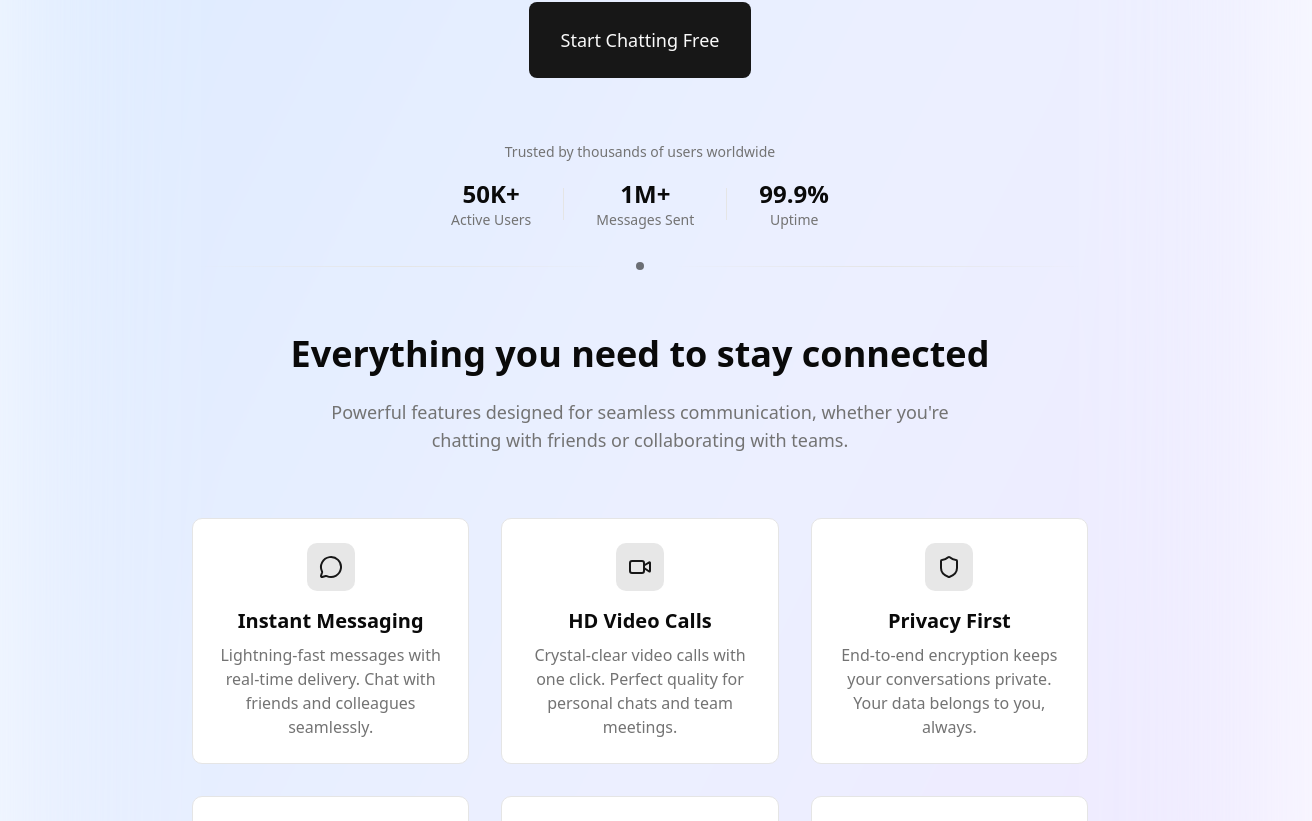
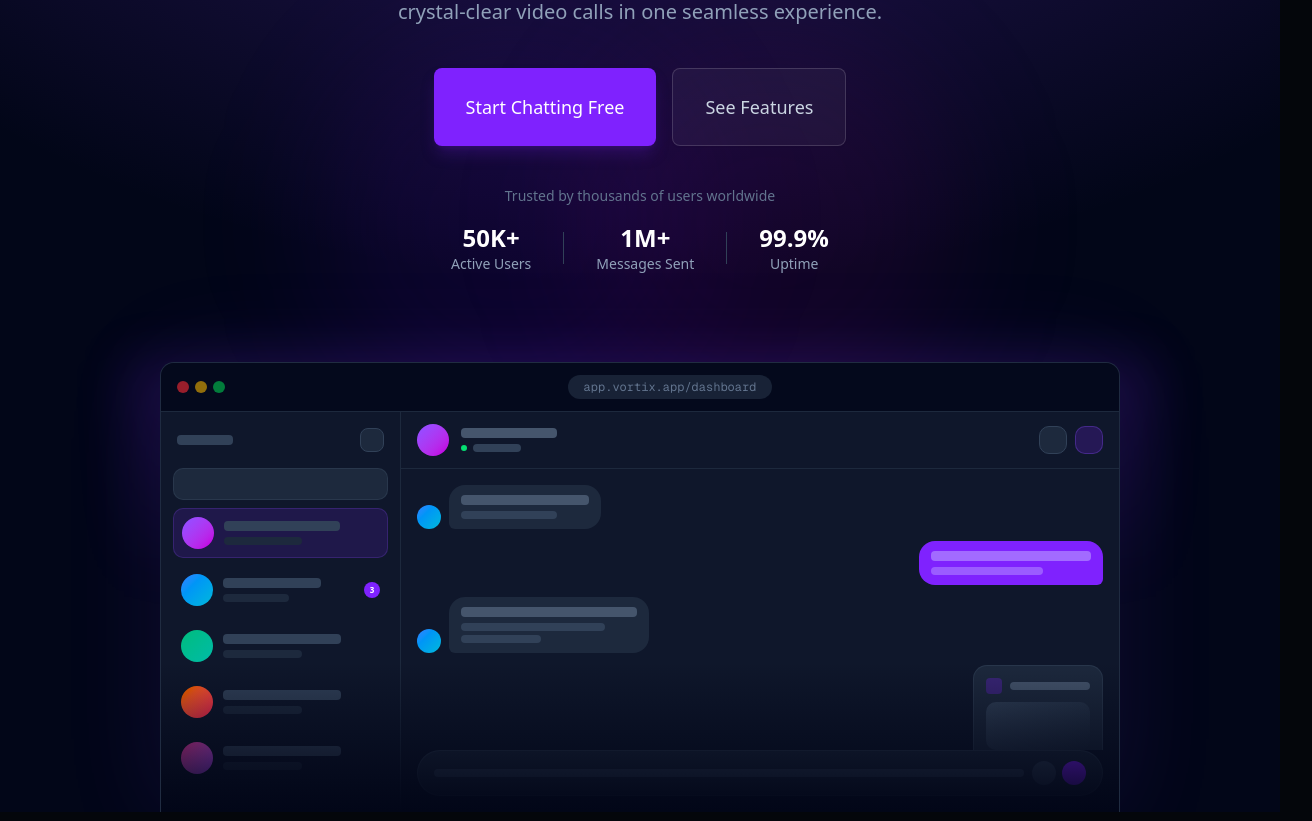
Before and after one commit to JulianCeleita/vortix-connect, a Next.js app: page / in a window 1280 px wide. Shown: the part 419-1240 px from the top of the page, 1312 px wide, since content can reach past the window. Built offline with nearby package versions, Linux system fonts and the light colour scheme; no server answers.

Commit message:
UI Upgraded

```diff
--- a/app/(signed-in)/layout.tsx
+++ b/app/(signed-in)/layout.tsx
@@ -16,7 +16,7 @@ import "stream-chat-react/dist/css/v2/index.css";
 function Layout({ children }: { children: React.ReactNode }) {
   return (
     <UserSyncWrapper>
-      <Chat client={streamClient}>
+      <Chat client={streamClient} theme="str-chat__theme-dark">
         <SidebarProvider
           style={
             {
--- a/app/globals.css
+++ b/app/globals.css
@@ -46,70 +46,70 @@
 :root {
   --radius: 0.625rem;
   --background: oklch(1 0 0);
-  --foreground: oklch(0.145 0 0);
+  --foreground: oklch(0.13 0.005 265);
   --card: oklch(1 0 0);
-  --card-foreground: oklch(0.145 0 0);
+  --card-foreground: oklch(0.13 0.005 265);
   --popover: oklch(1 0 0);
-  --popover-foreground: oklch(0.145 0 0);
-  --primary: oklch(0.205 0 0);
+  --popover-foreground: oklch(0.13 0.005 265);
+  --primary: oklch(0.54 0.26 290);
   --primary-foreground: oklch(0.985 0 0);
-  --secondary: oklch(0.97 0 0);
-  --secondary-foreground: oklch(0.205 0 0);
+  --secondary: oklch(0.96 0.015 290);
+  --secondary-foreground: oklch(0.4 0.15 290);
   --muted: oklch(0.97 0 0);
-  --muted-foreground: oklch(0.556 0 0);
-  --accent: oklch(0.97 0 0);
-  --accent-foreground: oklch(0.205 0 0);
+  --muted-foreground: oklch(0.556 0.01 265);
+  --accent: oklch(0.96 0.015 290);
+  --accent-foreground: oklch(0.4 0.15 290);
   --destructive: oklch(0.577 0.245 27.325);
-  --border: oklch(0.922 0 0);
-  --input: oklch(0.922 0 0);
-  --ring: oklch(0.708 0 0);
+  --border: oklch(0.922 0.005 265);
+  --input: oklch(0.922 0.005 265);
+  --ring: oklch(0.54 0.26 290);
   --chart-1: oklch(0.646 0.222 41.116);
   --chart-2: oklch(0.6 0.118 184.704);
   --chart-3: oklch(0.398 0.07 227.392);
   --chart-4: oklch(0.828 0.189 84.429);
   --chart-5: oklch(0.769 0.188 70.08);
   --sidebar: oklch(0.985 0 0);
-  --sidebar-foreground: oklch(0.145 0 0);
-  --sidebar-primary: oklch(0.205 0 0);
+  --sidebar-foreground: oklch(0.13 0.005 265);
+  --sidebar-primary: oklch(0.54 0.26 290);
   --sidebar-primary-foreground: oklch(0.985 0 0);
-  --sidebar-accent: oklch(0.97 0 0);
-  --sidebar-accent-foreground: oklch(0.205 0 0);
-  --sidebar-border: oklch(0.922 0 0);
-  --sidebar-ring: oklch(0.708 0 0);
+  --sidebar-accent: oklch(0.96 0.015 290);
+  --sidebar-accent-foreground: oklch(0.4 0.15 290);
+  --sidebar-border: oklch(0.922 0.005 265);
+  --sidebar-ring: oklch(0.54 0.26 290);
 }
 
 .dark {
-  --background: oklch(0.145 0 0);
-  --foreground: oklch(0.985 0 0);
-  --card: oklch(0.205 0 0);
-  --card-foreground: oklch(0.985 0 0);
-  --popover: oklch(0.205 0 0);
-  --popover-foreground: oklch(0.985 0 0);
-  --primary: oklch(0.922 0 0);
-  --primary-foreground: oklch(0.205 0 0);
-  --secondary: oklch(0.269 0 0);
-  --secondary-foreground: oklch(0.985 0 0);
-  --muted: oklch(0.269 0 0);
-  --muted-foreground: oklch(0.708 0 0);
-  --accent: oklch(0.269 0 0);
-  --accent-foreground: oklch(0.985 0 0);
+  --background: oklch(0.12 0.015 265);
+  --foreground: oklch(0.95 0.005 280);
+  --card: oklch(0.16 0.015 265);
+  --card-foreground: oklch(0.95 0.005 280);
+  --popover: oklch(0.16 0.015 265);
+  --popover-foreground: oklch(0.95 0.005 280);
+  --primary: oklch(0.68 0.22 290);
+  --primary-foreground: oklch(0.12 0.015 265);
+  --secondary: oklch(0.22 0.02 265);
+  --secondary-foreground: oklch(0.95 0.005 280);
+  --muted: oklch(0.22 0.02 265);
+  --muted-foreground: oklch(0.65 0.02 265);
+  --accent: oklch(0.24 0.04 290);
+  --accent-foreground: oklch(0.85 0.05 290);
   --destructive: oklch(0.704 0.191 22.216);
   --border: oklch(1 0 0 / 10%);
   --input: oklch(1 0 0 / 15%);
-  --ring: oklch(0.556 0 0);
+  --ring: oklch(0.68 0.22 290);
   --chart-1: oklch(0.488 0.243 264.376);
   --chart-2: oklch(0.696 0.17 162.48);
   --chart-3: oklch(0.769 0.188 70.08);
   --chart-4: oklch(0.627 0.265 303.9);
   --chart-5: oklch(0.645 0.246 16.439);
-  --sidebar: oklch(0.205 0 0);
-  --sidebar-foreground: oklch(0.985 0 0);
-  --sidebar-primary: oklch(0.488 0.243 264.376);
-  --sidebar-primary-foreground: oklch(0.985 0 0);
-  --sidebar-accent: oklch(0.269 0 0);
-  --sidebar-accent-foreground: oklch(0.985 0 0);
+  --sidebar: oklch(0.14 0.015 265);
+  --sidebar-foreground: oklch(0.95 0.005 280);
+  --sidebar-primary: oklch(0.68 0.22 290);
+  --sidebar-primary-foreground: oklch(0.12 0.015 265);
+  --sidebar-accent: oklch(0.22 0.02 265);
+  --sidebar-accent-foreground: oklch(0.85 0.05 290);
   --sidebar-border: oklch(1 0 0 / 10%);
-  --sidebar-ring: oklch(0.556 0 0);
+  --sidebar-ring: oklch(0.68 0.22 290);
 }
 
 @layer base {
--- a/app/layout.tsx
+++ b/app/layout.tsx
@@ -25,7 +25,7 @@ export default function RootLayout({
   children: React.ReactNode;
 }>) {
   return (
-    <html lang="en">
+    <html lang="en" className="dark">
       <body
         className={`${geistSans.variable} ${geistMono.variable} antialiased`}
       >
--- a/app/page.tsx
+++ b/app/page.tsx
@@ -1,4 +1,3 @@
-
 'use client';
 
 import FeatureCard from "@/components/FeatureCard";
@@ -43,80 +42,219 @@ export default function Home() {
   };
 
   return (
-
-    <div>
+    <div className="min-h-screen bg-background">
       <Header />
 
-      <main
-        className="flex-1 flex flex-col items-center px-4 py-16 sm:px-6 text-center gap-20"
-      >
-        <div className="max-w-4xl space-y-8 relative">
-          {/* Background gradient */}
-          <div className="absolute inset-0 -z-10 bg-gradient-to-br from-blue-200 via-indigo-100 to-purple-200 dark:from-blue-950/20 dark:via-indigo-20 dark:to-purple-950/20 rounded-3xl blur-3xl scale-150 opacity-60">
+      {/* ===== HERO ===== */}
+      <section className="relative bg-slate-950 text-white overflow-hidden">
+        {/* Ambient radial glow */}
+        <div className="absolute inset-0 bg-[radial-gradient(ellipse_80%_60%_at_50%_-5%,rgba(124,58,237,0.38),transparent)]" />
+        <div className="absolute top-1/3 left-1/4 w-96 h-96 bg-violet-700/10 rounded-full blur-3xl pointer-events-none" />
+        <div className="absolute top-1/3 right-1/4 w-96 h-96 bg-fuchsia-700/10 rounded-full blur-3xl pointer-events-none" />
+
+        <div className="relative z-10 max-w-5xl mx-auto px-4 sm:px-6 pt-20 pb-10 flex flex-col items-center text-center space-y-8">
+
+          {/* Beta badge */}
+          <div className="inline-flex items-center gap-2 bg-violet-500/10 border border-violet-500/25 rounded-full px-4 py-1.5 text-sm text-violet-300">
+            <span className="w-1.5 h-1.5 rounded-full bg-violet-400 animate-pulse" />
+            Now in beta — completely free to use
           </div>
-          <div className="max-w-4xl space-y-8 relative">
-            <h1 className="text-5xl sm:text-7xl font-bold tracking-tight bg-clip-text text-transparent bg-gradient-to-r from-blue-600 via-purple-600 to-indigo-600 dark:from-blue-400 dark:via-purple-400 dark:to-indigo-400 ">
+
+          {/* Heading */}
+          <h1 className="text-5xl sm:text-7xl font-bold tracking-tight">
             Connect instantly.
             <br />
-              <span className="bg-clip-text text-transparent bg-gradient-to-r from-purple-600 to-pink-600 dark:from-purple-400 dark:to-pink-400">
+            <span className="bg-gradient-to-r from-violet-400 via-fuchsia-400 to-pink-400 bg-clip-text text-transparent">
               Chat smarter.
             </span>
           </h1>
-            <p className="text-xl text-muted-foreground max-w-2xl mx-auto leading-relaxed">
-              The modern messaging platform that combines lightning-fast chat and crystal-clear video calls in one seamless experience.
+
+          <p className="text-lg sm:text-xl text-slate-400 max-w-2xl leading-relaxed">
+            The modern messaging platform that combines lightning-fast chat and
+            crystal-clear video calls in one seamless experience.
           </p>
-          </div>
 
-          <div className="flex flex-col sm:flex-row justify-center items-center gap-4 pt-6">
+          {/* CTAs */}
+          <div className="flex flex-col sm:flex-row gap-4 pt-2">
             <SignedOut>
               <SignInButton mode="modal">
-                <Button size="lg" className="text-lg cursor-pointer hover:scale-102 transition-all px-8 py-6 h-auto">
+                <Button
+                  size="lg"
+                  className="bg-violet-600 hover:bg-violet-500 text-white text-lg px-8 py-6 h-auto cursor-pointer transition-all hover:scale-105 shadow-lg shadow-violet-900/40"
+                >
                   Start Chatting Free
                 </Button>
               </SignInButton>
             </SignedOut>
             <SignedIn>
-              <Button size="lg" className="text-lg cursor-pointer hover:scale-102 transition-all px-8 py-6 h-auto">
-                Start Chatting Free
+              <Button
+                size="lg"
+                onClick={() => router.push("/dashboard")}
+                className="bg-violet-600 hover:bg-violet-500 text-white text-lg px-8 py-6 h-auto cursor-pointer transition-all hover:scale-105 shadow-lg shadow-violet-900/40"
+              >
+                Open Dashboard
               </Button>
             </SignedIn>
+            <a href="#features">
+              <Button
+                size="lg"
+                variant="outline"
+                className="border-slate-700 text-slate-300 hover:bg-slate-800 hover:border-slate-600 hover:text-white text-lg px-8 py-6 h-auto cursor-pointer transition-all"
+              >
+                See Features
+              </Button>
+            </a>
           </div>
 
-          {/* Social proof */}
-          <div className="pt-8">
-            <div className="text-sm text-muted-foreground mb-4">
-              Trusted by thousands of users worldwide
-            </div>
-            <div className="flex justify-center items-center gap-8 text-muted-foreground">
+          {/* Stats */}
+          <div className="pt-2">
+            <p className="text-sm text-slate-500 mb-4">Trusted by thousands of users worldwide</p>
+            <div className="flex justify-center items-center gap-8 text-slate-400">
               <div className="text-center">
-                <div className="text-2xl font-bold text-foreground">50K+</div>
+                <div className="text-2xl font-bold text-white">50K+</div>
                 <div className="text-sm">Active Users</div>
               </div>
-              <div className="w-px h-8 bg-border"></div>
+              <div className="w-px h-8 bg-slate-700" />
               <div className="text-center">
-                <div className="text-2xl font-bold text-foreground">1M+</div>
+                <div className="text-2xl font-bold text-white">1M+</div>
                 <div className="text-sm">Messages Sent</div>
               </div>
-              <div className="w-px h-8 bg-border"></div>
+              <div className="w-px h-8 bg-slate-700" />
               <div className="text-center">
-                <div className="text-2xl font-bold text-foreground">99.9%</div>
+                <div className="text-2xl font-bold text-white">99.9%</div>
                 <div className="text-sm">Uptime</div>
               </div>
             </div>
           </div>
+        </div>
 
-          {/* Enhanced features section */}
-          <div className="w-full max-w-6xl">
-            {/* Section divider */}
-            <div className="w-full flex items-center justify-center mb-16">
-              <div className="flex-1 h-px bg-gradient-to-r from-transparent via-border to-transparent"></div>
-              <div className="px-6">
-                <div className="w-2 h-2 rounded-full bg-primary/60"></div>
+        {/* App UI Mockup */}
+        <div className="relative max-w-5xl mx-auto px-4 sm:px-8 mt-12">
+          <div className="absolute -inset-1 bg-gradient-to-b from-violet-600/15 via-transparent to-transparent rounded-t-2xl blur-xl pointer-events-none" />
+          <div className="relative rounded-t-xl overflow-hidden border border-slate-700/50 border-b-0 bg-slate-900 shadow-[0_0_100px_rgba(124,58,237,0.12)]">
+
+            {/* Browser chrome */}
+            <div className="flex items-center gap-3 px-4 py-3 border-b border-slate-800 bg-slate-950/80">
+              <div className="flex gap-1.5 shrink-0">
+                <div className="w-3 h-3 rounded-full bg-red-500/60" />
+                <div className="w-3 h-3 rounded-full bg-yellow-500/60" />
+                <div className="w-3 h-3 rounded-full bg-green-500/60" />
               </div>
-              <div className="flex-1 h-px bg-gradient-to-r from-transparent via-border to-transparent"></div>
+              <div className="flex-1 flex justify-center">
+                <div className="text-xs text-slate-500 bg-slate-800/80 px-4 py-1 rounded-full font-mono">
+                  app.vortix.app/dashboard
+                </div>
               </div>
             </div>
 
+            {/* App layout */}
+            <div className="flex h-[320px] sm:h-[400px]">
+
+              {/* Sidebar */}
+              <div className="hidden sm:flex w-60 border-r border-slate-800 flex-col p-3 gap-2 shrink-0">
+                <div className="flex items-center justify-between px-1 py-1 mb-1">
+                  <div className="h-2.5 w-14 bg-slate-700 rounded" />
+                  <div className="w-6 h-6 rounded-md bg-slate-800 border border-slate-700" />
+                </div>
+                <div className="h-8 rounded-lg bg-slate-800 border border-slate-700/60" />
+                {[
+                  { active: true,  from: "from-violet-500",  to: "to-fuchsia-600", badge: false },
+                  { active: false, from: "from-blue-500",    to: "to-cyan-500",    badge: true  },
+                  { active: false, from: "from-emerald-500", to: "to-teal-500",    badge: false },
+                  { active: false, from: "from-orange-500",  to: "to-rose-500",    badge: false },
+                  { active: false, from: "from-pink-500",    to: "to-purple-500",  badge: false },
+                ].map((item, i) => (
+                  <div key={i} className={`flex items-center gap-2.5 p-2 rounded-lg ${item.active ? "bg-violet-600/15 border border-violet-500/20" : ""}`}>
+                    <div className={`w-8 h-8 rounded-full bg-gradient-to-br ${item.from} ${item.to} shrink-0`} />
+                    <div className="flex-1 min-w-0">
+                      <div className="h-2.5 bg-slate-700 rounded w-3/4 mb-1.5" />
+                      <div className="h-2 bg-slate-800 rounded w-1/2" />
+                    </div>
+                    {item.badge && (
+                      <div className="w-4 h-4 rounded-full bg-violet-600 shrink-0 flex items-center justify-center">
+                        <span className="text-[8px] text-white font-bold">3</span>
+                      </div>
+                    )}
+                  </div>
+                ))}
+              </div>
+
+              {/* Main chat */}
+              <div className="flex-1 flex flex-col min-w-0">
+                {/* Chat header */}
+                <div className="flex items-center gap-3 px-4 py-3 border-b border-slate-800 shrink-0">
+                  <div className="w-8 h-8 rounded-full bg-gradient-to-br from-violet-500 to-fuchsia-600 shrink-0" />
+                  <div className="flex-1 min-w-0">
+                    <div className="h-2.5 bg-slate-600 rounded w-24 mb-1.5" />
+                    <div className="flex items-center gap-1.5">
+                      <div className="w-1.5 h-1.5 rounded-full bg-green-400" />
+                      <div className="h-2 bg-slate-700 rounded w-12" />
+                    </div>
+                  </div>
+                  <div className="flex items-center gap-2 shrink-0">
+                    <div className="w-7 h-7 rounded-lg bg-slate-800 border border-slate-700" />
+                    <div className="w-7 h-7 rounded-lg bg-violet-600/20 border border-violet-500/30" />
+                  </div>
+                </div>
+
+                {/* Messages */}
+                <div className="flex-1 p-4 space-y-3 overflow-hidden">
+                  <div className="flex gap-2 items-end">
+                    <div className="w-6 h-6 rounded-full bg-gradient-to-br from-blue-500 to-cyan-500 shrink-0" />
+                    <div className="bg-slate-800 rounded-2xl rounded-bl-sm px-3 py-2.5 max-w-[55%]">
+                      <div className="h-2.5 bg-slate-600 rounded w-32 mb-1.5" />
+                      <div className="h-2 bg-slate-700 rounded w-24" />
+                    </div>
+                  </div>
+                  <div className="flex gap-2 items-end justify-end">
+                    <div className="bg-violet-600 rounded-2xl rounded-br-sm px-3 py-2.5 max-w-[55%]">
+                      <div className="h-2.5 bg-violet-300/50 rounded w-40 mb-1.5" />
+                      <div className="h-2 bg-violet-300/40 rounded w-28" />
+                    </div>
+                  </div>
+                  <div className="flex gap-2 items-end">
+                    <div className="w-6 h-6 rounded-full bg-gradient-to-br from-blue-500 to-cyan-500 shrink-0" />
+                    <div className="bg-slate-800 rounded-2xl rounded-bl-sm px-3 py-2.5 max-w-[60%]">
+                      <div className="h-2.5 bg-slate-600 rounded w-44 mb-1.5" />
+                      <div className="h-2 bg-slate-700 rounded w-36 mb-1" />
+                      <div className="h-2 bg-slate-700 rounded w-20" />
+                    </div>
+                  </div>
+                  <div className="flex gap-2 items-end justify-end">
+                    <div className="bg-slate-800 border border-slate-700/60 rounded-xl p-3 max-w-[50%]">
+                      <div className="flex items-center gap-2 mb-2">
+                        <div className="w-4 h-4 rounded bg-violet-600/30 shrink-0" />
+                        <div className="h-2 bg-slate-600 rounded w-20" />
+                      </div>
+                      <div className="h-12 bg-gradient-to-br from-slate-700 to-slate-800 rounded-lg mb-2" />
+                      <div className="h-5 bg-violet-600/70 rounded-md" />
+                    </div>
+                  </div>
+                </div>
+
+                {/* Input */}
+                <div className="px-4 pb-4 shrink-0">
+                  <div className="flex items-center gap-2 bg-slate-800 border border-slate-700/60 rounded-full px-4 py-2.5">
+                    <div className="flex-1 h-2 bg-slate-700 rounded" />
+                    <div className="flex gap-1.5 shrink-0">
+                      <div className="w-6 h-6 rounded-full bg-slate-700" />
+                      <div className="w-6 h-6 rounded-full bg-violet-600" />
+                    </div>
+                  </div>
+                </div>
+              </div>
+
+            </div>
+
+            {/* Fade out bottom */}
+            <div className="absolute inset-x-0 bottom-0 h-1/3 bg-gradient-to-t from-slate-950 to-transparent pointer-events-none" />
+          </div>
+        </div>
+      </section>
+
+      {/* ===== FEATURES ===== */}
+      <section className="bg-background py-24 px-4 sm:px-6">
+        <div className="max-w-6xl mx-auto">
           <div className="text-center mb-16">
             <h2 id="features" className="text-3xl sm:text-4xl font-bold mb-6">
               Everything you need to stay connected
@@ -159,10 +297,13 @@ export default function Home() {
               description="Share files of any type with ease. Supports documents, images, and more with preview and download options."
             />
           </div>
+        </div>
+      </section>
 
-          {/* Enhanced CTA Section */}
-          <div className="w-full max-w-4xl pt-10">
-            <div className="rounded-2xl border bg-gradient-to-br from-primary/5 to-primary/10 p-12 text-center">
+      {/* ===== CTA ===== */}
+      <section className="py-16 px-4 sm:px-6 bg-background">
+        <div className="max-w-4xl mx-auto">
+          <div className="rounded-2xl border bg-gradient-to-br from-violet-500/5 via-background to-fuchsia-500/5 p-12 text-center">
             <h2 className="text-3xl sm:text-4xl font-bold mb-4">
               Ready to transform your conversations?
             </h2>
@@ -173,7 +314,7 @@ export default function Home() {
             <div className="flex flex-col sm:flex-row justify-center items-center gap-4">
               <SignedOut>
                 <SignUpButton mode="modal">
-                    <Button size="lg" className="text-lg cursor-pointer hover:scale-102 transition-all px-8 py-6 h-auto">
+                  <Button size="lg" className="text-lg cursor-pointer hover:scale-105 transition-all px-8 py-6 h-auto">
                     Get Started Free
                   </Button>
                 </SignUpButton>
@@ -182,30 +323,31 @@ export default function Home() {
                 <Button
                   size="lg"
                   onClick={() => router.push("/dashboard")}
-                    className="text-lg cursor-pointer hover:scale-102 transition-all px-8 py-6 h-auto">
+                  className="text-lg cursor-pointer hover:scale-105 transition-all px-8 py-6 h-auto"
+                >
                   Get Started Free
                 </Button>
               </SignedIn>
             </div>
             <div className="flex justify-center flex-col sm:flex-row items-center gap-6 mt-8 text-sm text-muted-foreground">
               <div className="flex items-center gap-2">
-                  <div className="w-2 h-2 rounded-full bg-green-500"></div>
+                <div className="w-2 h-2 rounded-full bg-green-500" />
                 No credit card required
               </div>
               <div className="flex items-center gap-2">
-                  <div className="w-2 h-2 rounded-full bg-green-500"></div>
+                <div className="w-2 h-2 rounded-full bg-green-500" />
                 Free forever plan
               </div>
               <div className="flex items-center gap-2">
-                  <div className="w-2 h-2 rounded-full bg-green-500"></div>
+                <div className="w-2 h-2 rounded-full bg-green-500" />
                 Setup in 30 seconds
               </div>
             </div>
           </div>
         </div>
-        </div>
-      </main>
+      </section>
 
+      {/* ===== FOOTER ===== */}
       <footer className="border-t bg-muted/30 mt-10">
         <div className="max-w-6xl mx-auto px-4 sm:px-6 py-12">
           <div className="grid grid-cols-1 sm:grid-cols-2 lg:grid-cols-4 gap-10">
```
Lines whose indentation alone changed are shown as unchanged.
